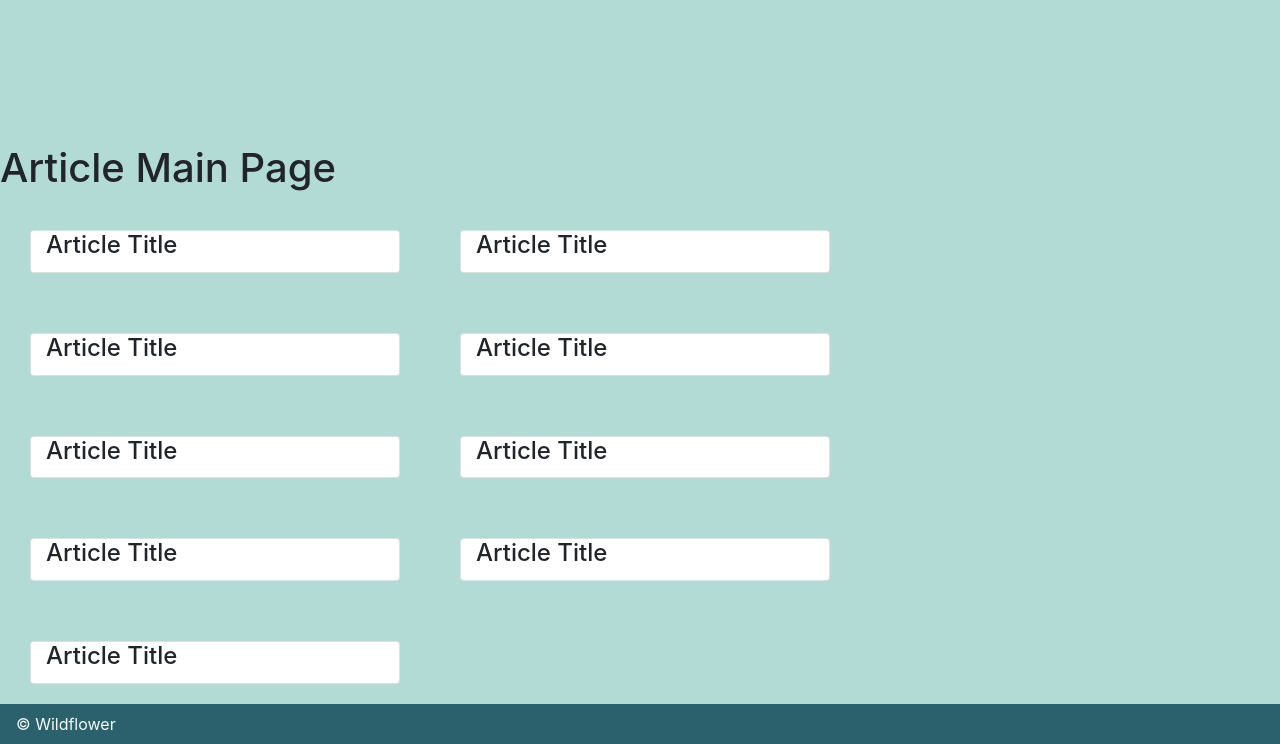
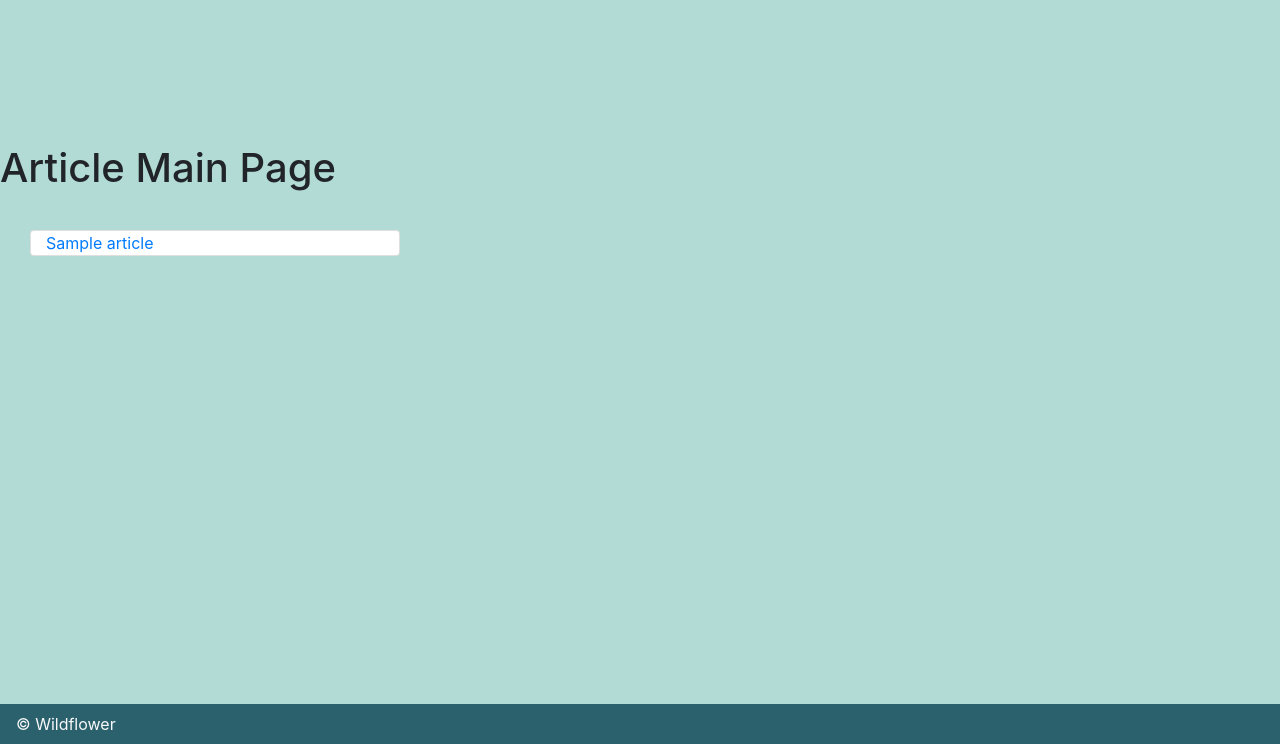
Before and after one commit to ksogor77/wildflower, a Django app: page /article/main/ in a window 1280 px wide. Shown: the part 56-800 px from the top of the page. Run offline with Django 3.2, Linux system fonts and the light colour scheme; tables that the repository leaves empty hold one stand-in row (values such as "Sample post"); some libraries are stand-ins or nearby versions.

Commit message:
adds Article CRUD

```diff
--- a/final_project_app/templates/article_main.html
+++ b/final_project_app/templates/article_main.html
@@ -3,35 +3,11 @@
 
 {% block content %}
     <h1>Article Main Page</h1>
+    {% for article in articles %}
         <section class="container row grid">
             <div class="card row grid col-md-4">
-                <h4 class="card-title">Article Title</h4>
-            </div>
-            <div class="card row grid col-md-4">
-                <h4 class="card-title">Article Title</h4>
-            </div>
-            <div class="card row grid col-md-4">
-                <h4 class="card-title">Article Title</h4>
-            </div>
-            <div class="card row grid col-md-4">
-                <h4 class="card-title">Article Title</h4>
-            </div>
-            <div class="card row grid col-md-4">
-                <h4 class="card-title">Article Title</h4>
-            </div>
-            <div class="card row grid col-md-4">
-                <h4 class="card-title">Article Title</h4>
-            </div>
-            <div class="card row grid col-md-4">
-                <h4 class="card-title">Article Title</h4>
-            </div>
-            <div class="card row grid col-md-4">
-                <h4 class="card-title">Article Title</h4>
-            </div>
-            <div class="card row grid col-md-4">
-                <h4 class="card-title">Article Title</h4>
+                <a href="{% url 'article-view' article_pk=article.pk %}">{{article.title}}</a>
             </div>
         </section>
-
-
+    {% endfor %}
 {% endblock %}
--- a/final_project_app/templates/blog_create.html
+++ b/final_project_app/templates/blog_create.html
@@ -18,7 +18,7 @@
     {% else %}
         <section class="form-section blog-create-form">
             <h1>{{header}}</h1>
-            <form method="POST" class="event-form">
+            <form method="POST" class="blog-form">
                 {% csrf_token %}
                 {{ form.as_p }}
                 <button type="submit" class="btn btn-success">Submit</button>
--- a/final_project_app/urls.py
+++ b/final_project_app/urls.py
@@ -5,11 +5,13 @@ from . import views
 urlpatterns = [
     path('', views.landing, name='landing'),
     path('article/main/', views.article_main, name='article-main'),
-    path('article/view/', views.article_view, name='article-view'),
+    path('article/view/<int:article_pk>/', views.article_view, name='article-view'),
     path('article/create/', views.article_create, name='article-create'),
+    path('article/edit/<int:article_pk>/', views.article_edit, name="article-edit"),
+    path('article/delete/<int:article_pk>/', views.article_delete, name="article-delete"),
     path('blog/main/', views.blog_main, name='blog-main'),
-    path('blog/view/<int:blog_pk>', views.blog_view, name='blog-view'),
+    path('blog/view/<int:blog_pk>/', views.blog_view, name='blog-view'),
     path('blog/create/', views.blog_create, name='blog-create'),
-    path('blog/<int:blog_pk>/edit/', views.blog_edit, name='blog-edit'),
-    path('blog/<int:blog_pk>/delete/', views.blog_delete, name='blog-delete')
+    path('blog/edit/<int:blog_pk>/', views.blog_edit, name='blog-edit'),
+    path('blog/delete/<int:blog_pk>/', views.blog_delete, name='blog-delete')
 ]
--- a/final_project_app/views.py
+++ b/final_project_app/views.py
@@ -6,7 +6,7 @@ from django.contrib.auth.models import User
 from django.contrib.auth.decorators import login_required
 from django.views.decorators.csrf import csrf_exempt
 
-from .forms import BlogForm
+from .forms import BlogForm, ArticleForm
 from .models import Profile, Article, Blog
 
 
@@ -19,15 +19,6 @@ def test(request):
 
 def landing(request):
     return render(request, 'landing.html')
-
-def article_main(request):
-    return render(request, 'article_main.html')
-
-def article_view(request):
-    return render(request, 'article_view.html')
-
-def article_create(request):
-    return render(request, 'article_create.html')
 
 
 ############# Blog Show and Create ###################
@@ -81,5 +72,51 @@ def blog_delete(request, blog_pk):
 
 ############# Article Show and Create ########################
 
+def article_main(request):
+    articles = Article.objects.all()
+    context = {'articles': articles}
+    return render(request, 'article_main.html', context)
+
+@csrf_exempt
+def article_view(request, article_pk):
+    article = Article.objects.get(id=article_pk)
+    context = {'article': article}
+    return render(request, 'article_view.html', context)
+
+@login_required
+def article_create(request):
+    if request.method == 'POST':
+        form = ArticleForm(request.POST)
+        if form.is_valid():
+            article = form.save(commit=False)
+            article.user_name = request.user
+            article.save()
+            return redirect('article-view', article_pk=article.pk)
+    else:
+        form = ArticleForm()
+    context = {'form': form, 'header': "Write your article here"}
+    return render(request, 'article_create.html', context)
+
 
 ############## Article Edit and Delete ######################
+
+@login_required
+def article_edit(request, article_pk):
+    article = Article.objects.get(id=article_pk)
+    article.user_name = request.user
+    if request.method == 'POST':
+        form = ArticleForm(request.POST, instance=article)
+        if form.is_valid():
+            article = form.save()
+            return redirect('article-view', article_pk=article.pk)
+    else:
+        form = ArticleForm(instance=article)
+    context = {'form': form, 'header': f"Edit {article.title}", 'article': article}
+    return render(request, 'article_create.html', context)
+
+
+@login_required
+def article_delete(request, article_pk):
+    article = Article.objects.get(id=article_pk)
+    article.delete()
+    return render(request, 'article_main.html')
```
Also changed, not shown: final_project_app/forms.py (+10 -1 lines), final_project_app/templates/article_create.html (+23 -1 lines), final_project_app/templates/article_view.html (+12 -1 lines), 1 other file.
